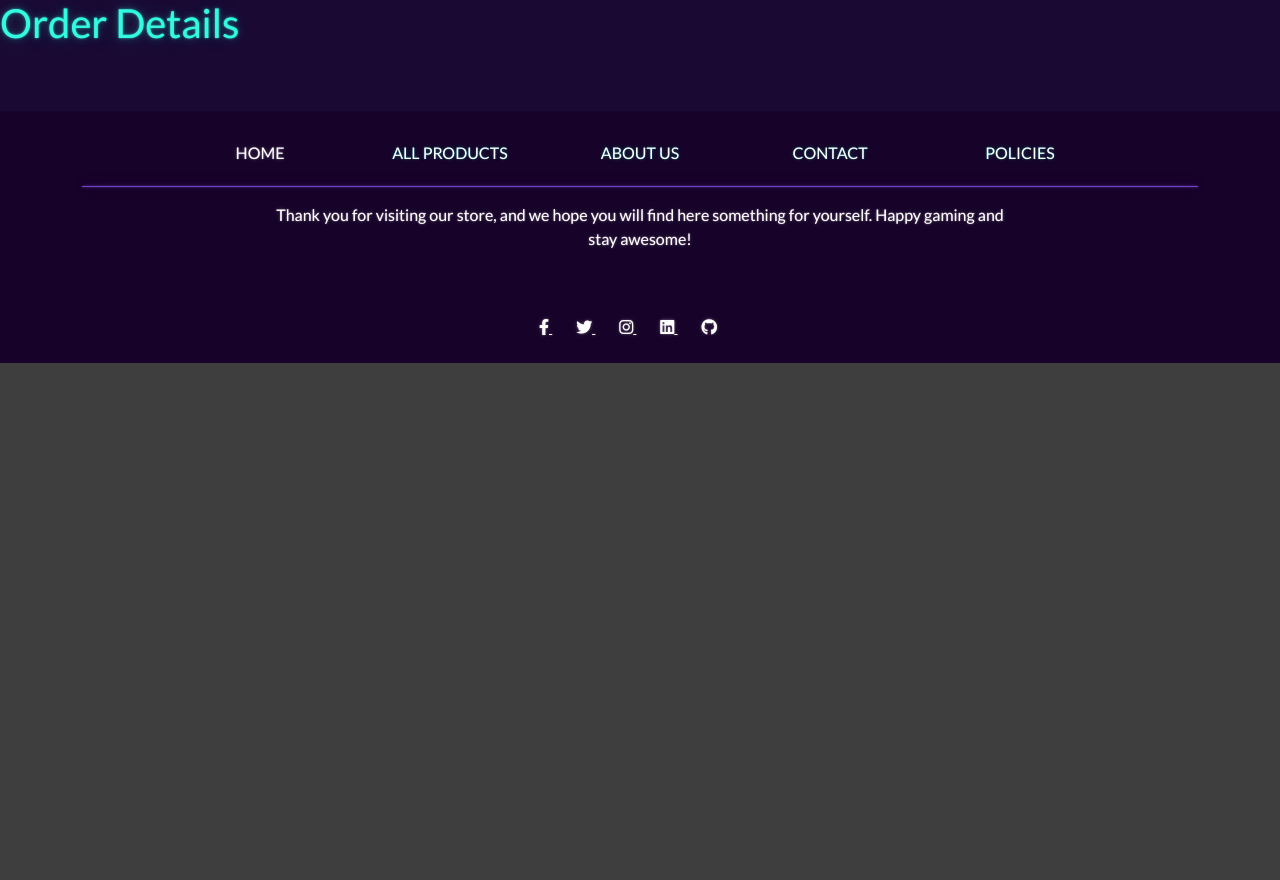
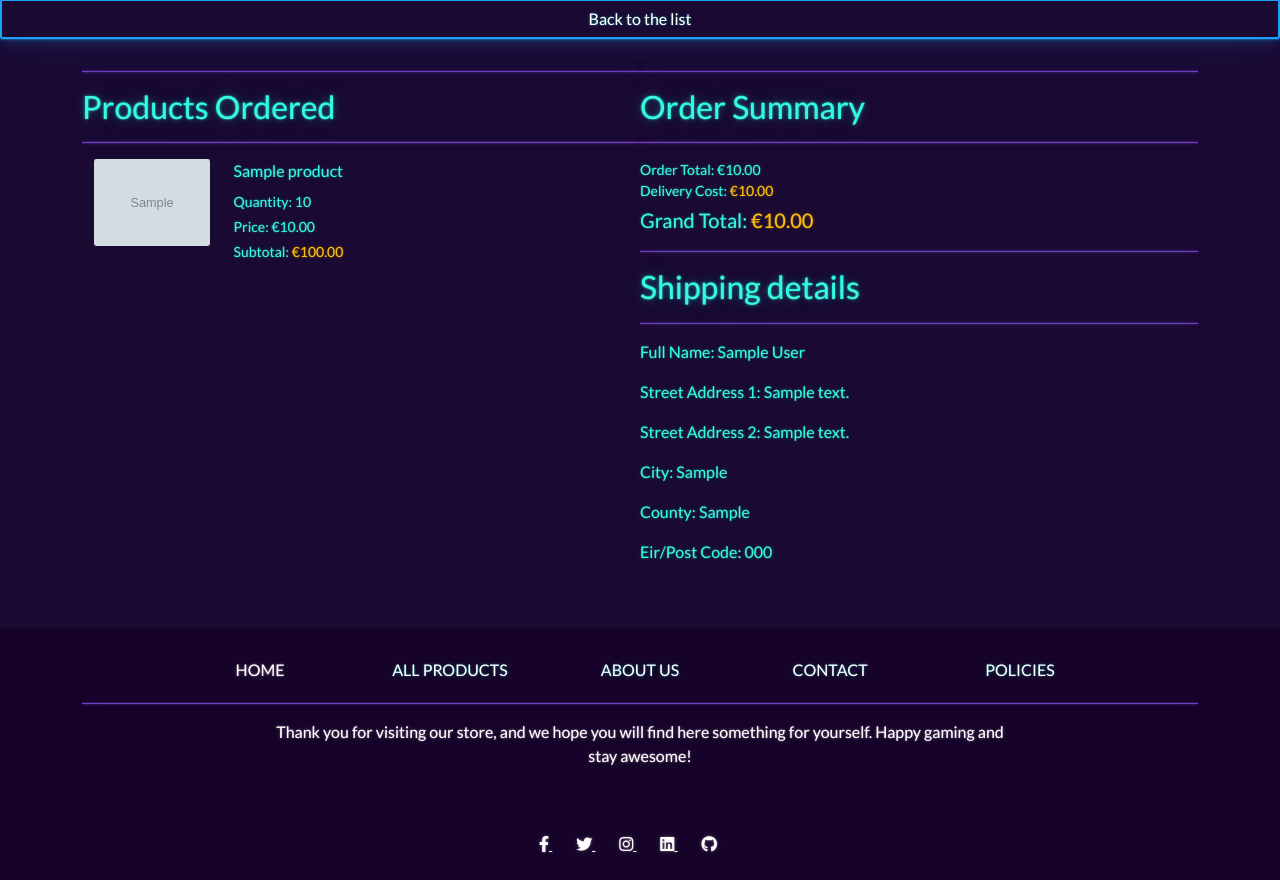
Before and after one commit to mich1991/NerdShop, a Django app: template profiles/templates/profiles/order_details.html in a window 1280 px wide. Shown: the part 457-1337 px from the top of the page. Before the commit the page ends 820 px from the top, so only its background shows below. Run offline with Django 4.2, Linux system fonts and the light colour scheme; the template is opened without the code that fills it: values that come from a table or form of the project are taken from there, others are empty; tables that the repository leaves empty hold one stand-in row (values such as "Sample post"); grey boxes marked "Sample" are stand-in pictures; some libraries are stand-ins or nearby versions.

Commit message:
Add Order details page

```diff
--- a/profiles/templates/profiles/order_details.html
+++ b/profiles/templates/profiles/order_details.html
@@ -1,5 +1,6 @@
 {% extends 'base.html' %}
 {% load static %}
+{% load cart_tools %}
 {% block title %} Nerd Shop - Orders {% endblock %}
 {% block meta_description %} User orders page {% endblock %}
 {% block hero-image-url %}
@@ -12,6 +13,54 @@
     All in one place
 {% endblock %}
 {% block content %}
-    <h1>Order Details</h1>
-    <h1>{{ object. }}</h1>
+    <a href="{% url 'user_orders' %}" class="btn btn-outline-info">Back to the list</a>
+    <div class="container d-flex justify-content-center mt-3 flex-wrap">
+        <div class="col-md-6">
+            <hr>
+            <h2>Products Ordered</h2>
+            <hr>
+            {% for item in order.lineitems.all %}
+                <div class="row mx-0">
+                    <div class="col-md-3 mb-1 mb-md-3">
+                        <a href="{% url 'product_details' item.product.id %}">
+                            {% if item.product.image %}
+                                <img class="img-fluid rounded" src="{{ item.product.image.url }}"
+                                     alt="{{ product.title }}">
+                            {% else %}
+                                <img class="img-fluid rounded" src="{{ STATIC_URL }}img/no-image.jpg"
+                                     alt="{{ product.title }}">
+                            {% endif %}
+                        </a>
+                    </div>
+                    <div class="col-md-9">
+                        <p class="font-weight-bold mb-2">{{ item.product.title }}</p>
+                        <p class="small my-1">Quantity: {{ item.quantity }}
+                        </p>
+                        <p class="small my-1 ">Price: €{{ item.product.price }}</p>
+                        <p class="small my-1">Subtotal:
+                            <span class="text-warning">€{{ item.product.price|calc_subtotal:item.quantity }}</span>
+                        </p>
+                    </div>
+                </div>
+            {% endfor %}
+        </div>
+        <div class="col-md-6">
+            <hr>
+            <h2>Order Summary</h2>
+            <hr>
+            <p class="small mt-1 mb-0">Order Total: €{{ order.order_total }}</p>
+            <p class="small  mb-1">Delivery Cost: <span class="text-warning">€{{ order.delivery_cost }}</span></p>
+            <p class="lead">Grand Total: <span class="font-weight-bold text-warning">€{{ order.grand_total }}</span></p>
+            <hr>
+            <h2>Shipping details</h2>
+            <hr>
+            <p>Full Name: {{ order.full_name }}</p>
+            <p>Street Address 1: {{ order.street_address1 }}</p>
+            <p>Street Address 2: {{ order.street_address2 }}</p>
+            <p>City: {{ order.town_or_city }}</p>
+            <p>County: {{ order.county }}</p>
+            <p>Eir/Post Code: {{ order.postcode }}</p>
+
+        </div>
+    </div>
 {% endblock %}
--- a/profiles/views.py
+++ b/profiles/views.py
@@ -38,7 +38,6 @@ class OrdersPageView(View):
 		ctx = {
 			'orders': orders,
 		}
-
 		return render(request, 'profiles/orders.html', ctx)
 
 
```
